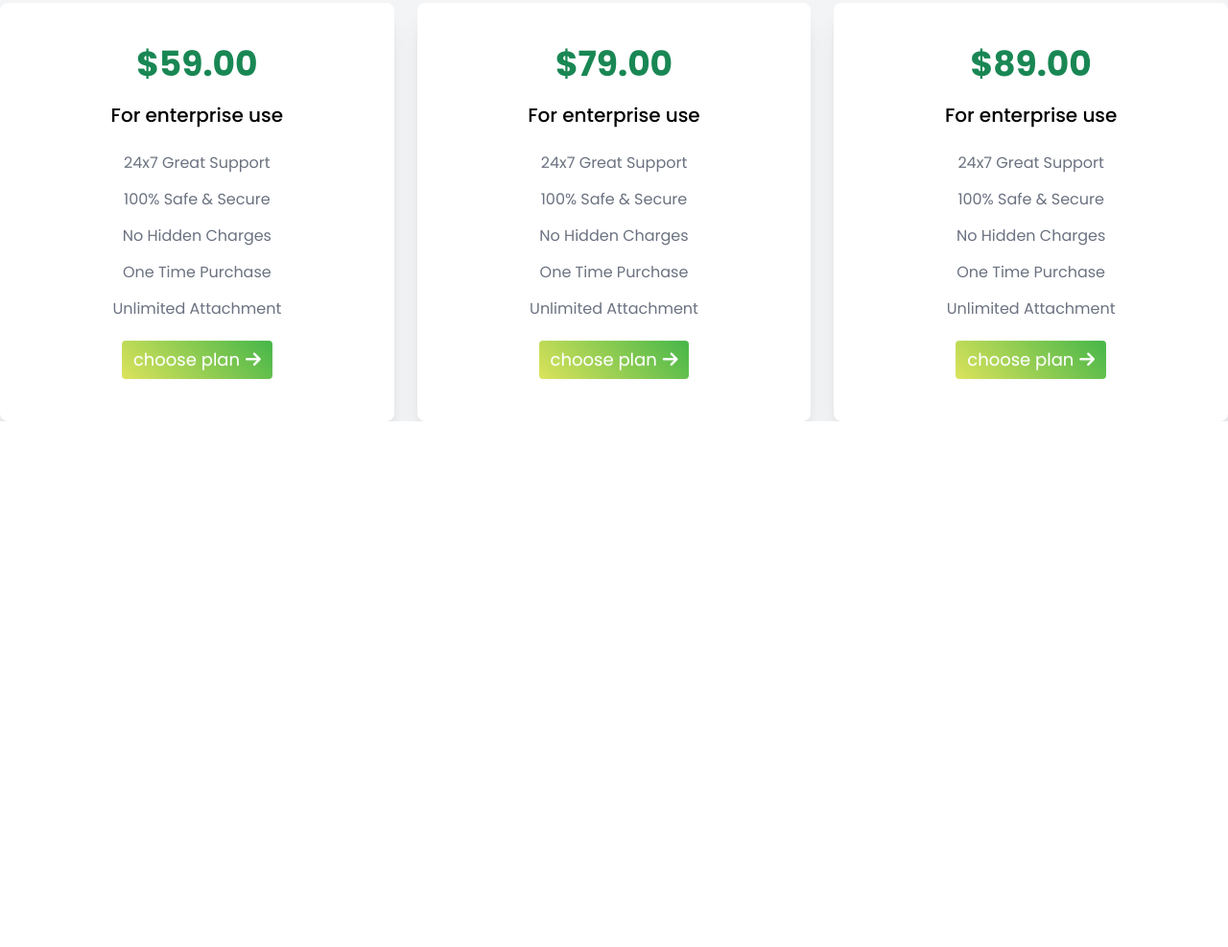
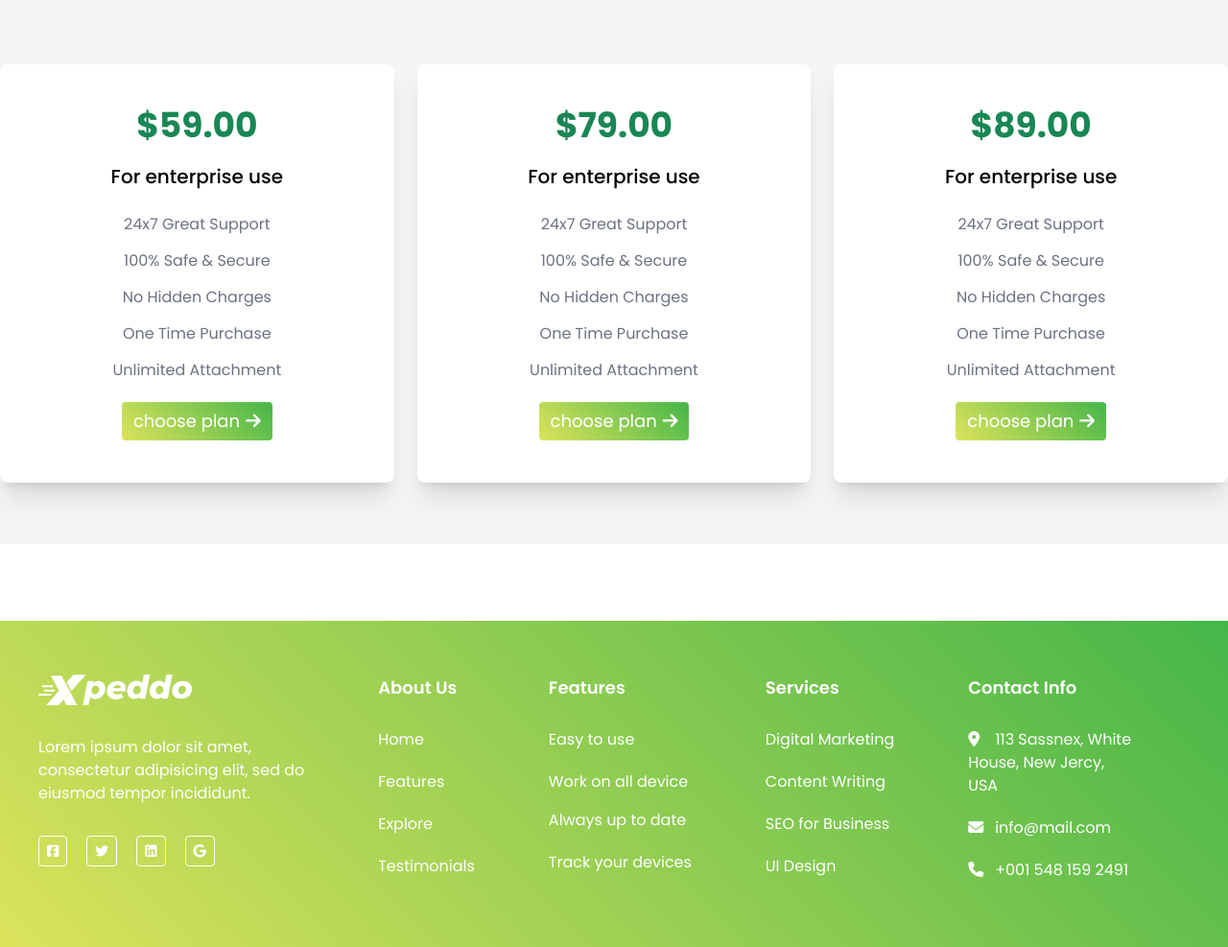
Before and after one commit to mdshahed1971/Xpeddo, a plain HTML site: page index.html in a window 1280 px wide. Shown: the part 4215-5202 px from the top of the page at 96% size. Before the commit the page ends 4654 px from the top, so only its background shows below. Drawn offline with nearby package versions, Linux system fonts and the light colour scheme.

Commit message:
added footer

```diff
--- a/index.html
+++ b/index.html
@@ -15,7 +15,7 @@
     <!-- google fonts -->
      <!-- tailwind and daisyui start -->
      <script src="https://cdn.tailwindcss.com"></script>
-     <link href="https://cdn.jsdelivr.net/npm/daisyui@5" rel="stylesheet" type="text/css" />
+     <link href="https://cdn.jsdelivr.net/npm/daisyui@5" rel="stylesheet" type="text/css"/>
 <script src="https://cdn.jsdelivr.net/npm/@tailwindcss/browser@4"></script>
       <!-- tailwind and daisyui end -->
      <!-- style -->
@@ -320,7 +320,7 @@
 
 <!-- Choose Your Plan start -->
 
-<section class="bg-gray-100">
+<section class="bg-gray-100 py-16 lg:mb-20 md:mb-10 mb-5">
 
 <div class="text-center lg:mb-20 md:mb-10 mb-5">
   <a class="text-base cursor-pointer font-medium md:px-[15px] md:py-[5px] px-3 py-1 font-poppins text-white rounded-[6px]" style="background: linear-gradient(45deg, #dce35b, #45b649);"> Pricing Plan</a>
@@ -386,5 +386,61 @@
 </div>
 </section>
 <!-- Choose Your Plan end -->
+
+
+<!-- footer start -->
+
+<footer class="footer sm:footer-horizontal bg-base-200 text-base-content p-10 py-14" style="background: linear-gradient(45deg, #dce35b, #45b649);">
+  <aside>
+  <img src="./img/white-logo.svg" alt="" class="w-40">
+
+    <p class="mt-6 mb-6 text-white font-poppins md:text-base text-sm font-normal">
+      Lorem ipsum dolor sit amet, <br>consectetur adipisicing elit, sed do <br>eiusmod tempor incididunt.
+    </p>
+    <div class="flex gap-5">
+    <i class="fa-brands fa-square-facebook text-white border border-white hover:bg-white hover:text-black p-2 cursor-pointer duration-300 rounded-[4px]"></i>
+    <i class="fa-brands fa-twitter text-white border border-white hover:bg-white hover:text-black p-2 cursor-pointer duration-300 rounded-[4px]"></i>
+    <i class="fa-brands fa-linkedin text-white border border-white hover:bg-white hover:text-black p-2 cursor-pointer duration-300 rounded-[4px]"></i>
+    <i class="fa-brands fa-google text-white border border-white hover:bg-white hover:text-black p-2 cursor-pointer duration-300 rounded-[4px]"></i>
+  </div>
+  </aside>
+  <nav>
+    <h5 class="text-white font-poppins text-lg font-semibold mb-5 cursor-pointer">About Us</h5>
+    <a class="link text-white font-poppins md:text-base text-sm font-normal md:mb-3 mb-2">Home</a>
+    <a class="link text-white font-poppins md:text-base text-sm font-normal md:mb-3 mb-2">Features</a>
+    <a class="link text-white font-poppins md:text-base text-sm font-normal md:mb-3 mb-2">Explore</a>
+    <a class="link text-white font-poppins md:text-base text-sm font-normal md:mb-3 mb-2">Testimonials</a>
+  </nav>
+  <nav>
+    <h5 class="text-white font-poppins text-lg font-semibold mb-5 cursor-pointer">Features</h5>
+    <a class="link text-white font-poppins md:text-base text-sm font-normal md:mb-3 mb-2">Easy to use</a>
+    <a class="link text-white font-poppins md:text-base text-sm font-normal mb-3md:mb-3 mb-2">Work on all device</a>
+    <a class="link text-white font-poppins md:text-base text-sm font-normal md:mb-3 mb-2">Always up to date</a>
+    <a class="link text-white font-poppins md:text-base text-sm font-normal md:mb-3 mb-2">Track your devices</a>
+  </nav>
+  <nav>
+    <h5 class="text-white font-poppins text-lg font-semibold mb-5 cursor-pointer">Services</h5>
+    <a class="link text-white font-poppins md:text-base text-sm font-normal md:mb-3 mb-2">Digital Marketing</a>
+    <a class="link text-white font-poppins md:text-base text-sm font-normal md:mb-3 mb-2">Content Writing</a>
+    <a class="link text-white font-poppins md:text-base text-sm font-normal md:mb-3 mb-2">SEO for Business</a>
+    <a class="link text-white font-poppins md:text-base text-sm font-normal md:mb-3 mb-2">UI Design</a>
+  </nav>
+  <nav>
+    <h5 class=" text-white font-poppins text-lg font-semibold md:mb-5 mb-4 cursor-pointer">Contact Info</h5>
+    <a class="link text-white font-poppins md:text-base text-sm font-normal md:mb-3 mb-2"><i class="fa-solid fa-location-dot mr-3"></i> 113 Sassnex, White <br>House, New Jercy, <br>USA</a>
+    <a class="link text-white font-poppins md:text-base text-sm font-normal md:mb-3 mb-2"><i class="fa-solid fa-envelope mr-3"></i>info@mail.com</a>
+    <a class="link text-white font-poppins md:text-base text-sm font-normal md:mb-3 mb-2"><i class="fa-solid fa-phone mr-3"></i>+001 548 159 2491</a>
+  </nav>
+</footer>
+
+
+ <!-- footer end -->
+
+
+
+
+
+
+
 </body>
 </html>
```
Also changed, not shown: shop.html (added, +15 -0 lines).
